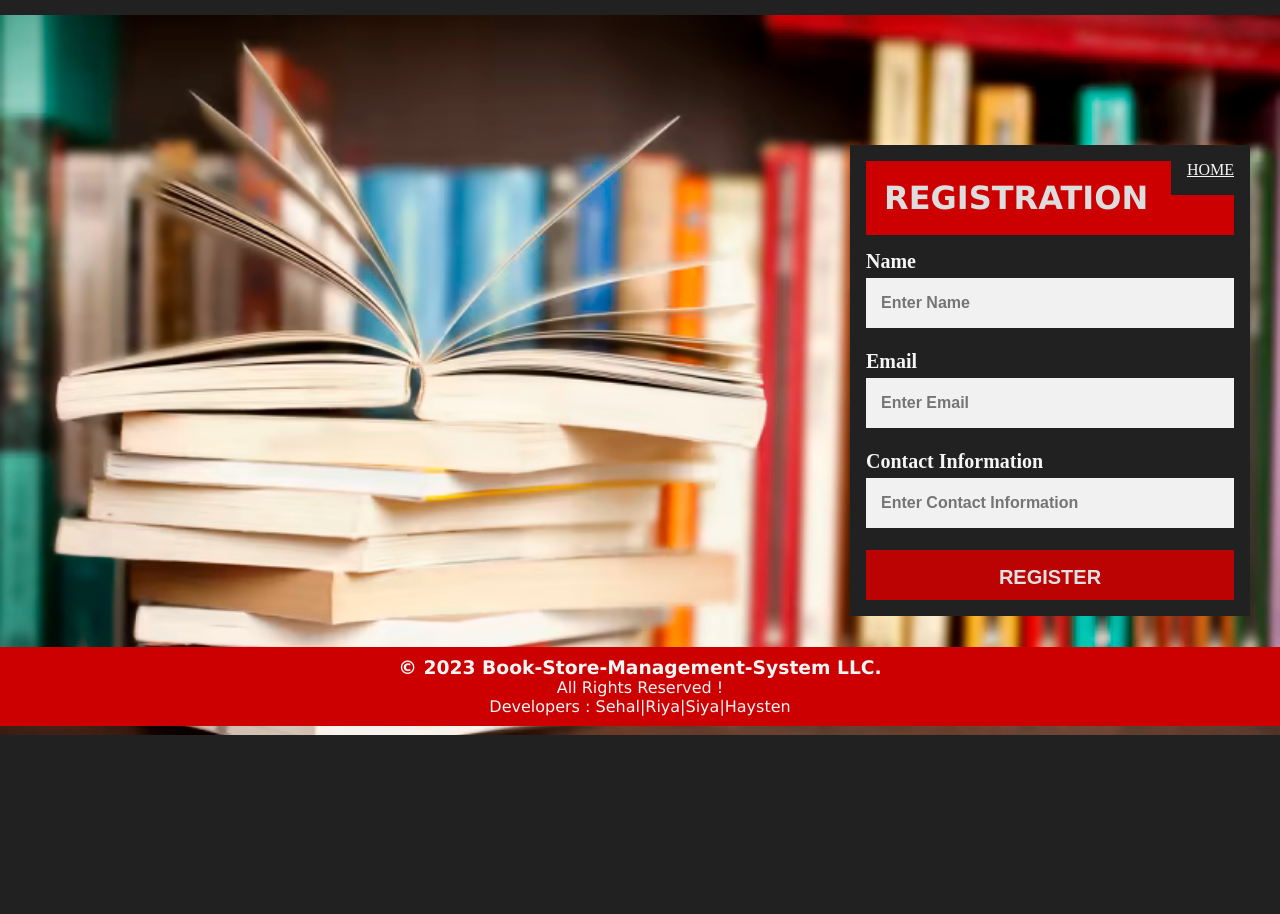
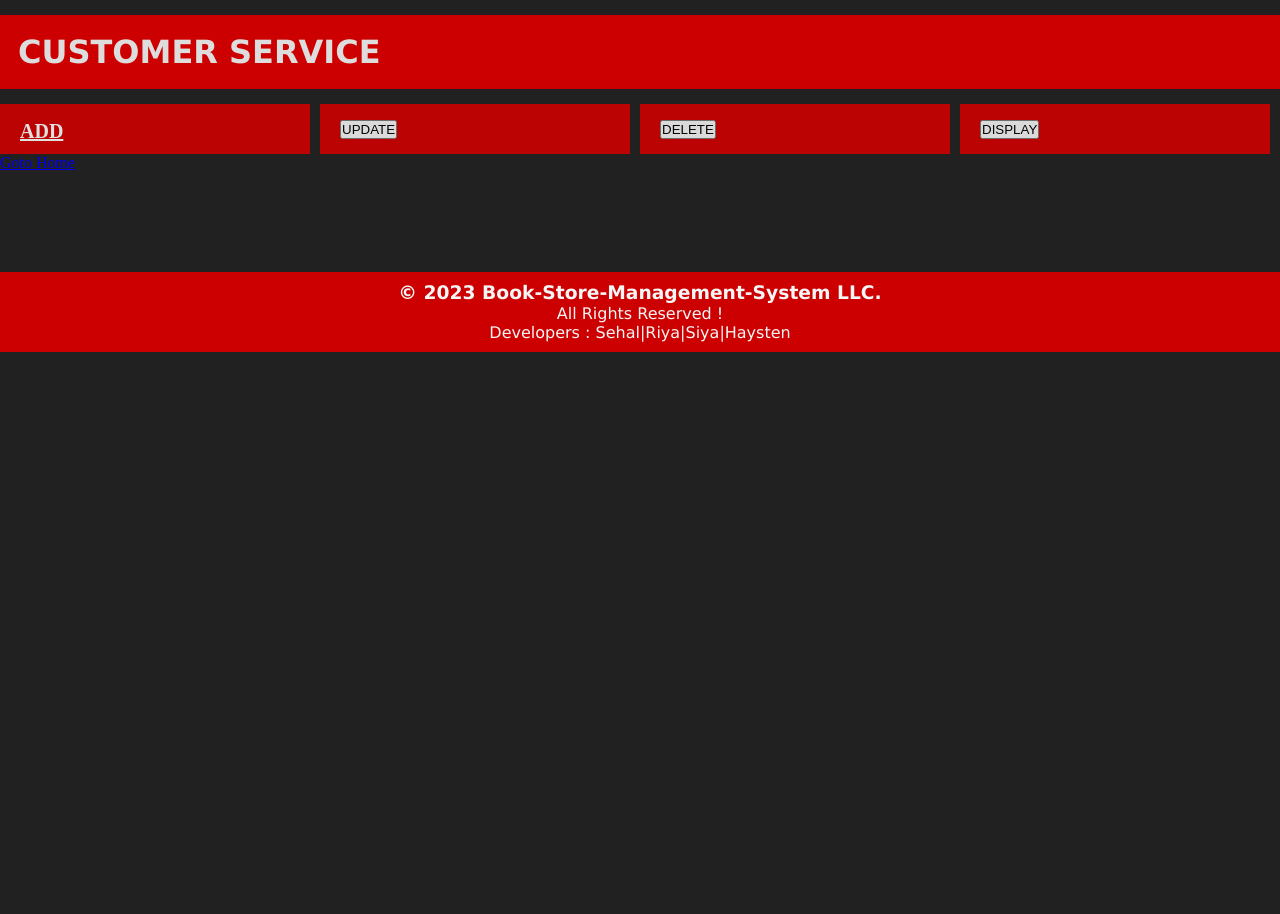
Before and after one commit to Haysten-D-costa/DBMQP-Mini-Project-BMSystem, a PHP site: page /html/customer.html in a window 1280 px wide. Shown: the part 74-988 px from the top of the page. After the commit the page ends 426 px from the top, so only its background shows below. Run offline with PHP 8.4, Linux system fonts and the light colour scheme.

Commit message:
customer page update

```diff
--- a/css/customer.css
+++ b/css/customer.css
@@ -20,48 +20,20 @@ h1 {
 	color: #ddd;
 	padding: 18px;
 	margin-bottom: 15px;
+
+}
+h3{
+	padding-bottom: 1px;
+
+}
+.operation-container {
+    display: flex;
+    align-items: center;
+    justify-content: center;
+    padding-top: 50px;
+    padding-bottom: 50px;
 }
 
-.bg-img {
-	/* The image used */
-	background-image: url("../images/customer1.png");
-
-	/* Control the height of the image */
-	min-height: 720px;
-
-	/* Center and scale the image nicely */
-	background-position: center;
-	background-repeat: no-repeat;
-	background-size: cover;
-	position: relative;
-}
-
-/* Add styles to the form container */
-.container {
-	position: absolute;
-	top: 100;
-	right: 0;
-	margin: 30px;
-	max-height: 500;
-	max-width: 400px;
-	padding: 16px;
-	color: whitesmoke;
-	background-color: #212121;
-}
-
-/* Full-width input fields */
-input[type=text], input[type=password] {
-	width: 100%;
-	padding: 15px;
-	margin: 5px 0 22px 0;
-	border: none;
-	background: #f1f1f1;
-}
-
-input[type=text]:focus, input[type=password]:focus {
-	background-color: #ddd;
-	outline: none;
-}
 
 /* Set a style for the submit button */
 .button {
@@ -78,13 +50,3 @@ input[type=text]:focus, input[type=password]:focus {
 	width: 100%;
 	opacity: 0.9;
 }
-
-.btn:hover {
-	opacity: 1;
-}
-
-.input-boxes {
-	height: 50px;
-	font-weight: bolder;
-	font-size: medium;
-}
--- /dev/null
+++ b/css/customer_delete.css
@@ -0,0 +1,6 @@
+.container {
+
+    display: flex;
+    justify-content: center;
+    align-items: center;
+}
--- a/html/customer.html
+++ b/html/customer.html
@@ -1,6 +1,7 @@
+
 <html>
 	<head>
-	<title>Customer Registration</title>
+		<title>Customer Services</title>
 		<link rel="stylesheet" href="../css/customer.css">
 		<link rel="stylesheet" href="../css/header-footer.css">
 	</head>
@@ -8,24 +9,26 @@
 		<header>
 			<h1 align="center">BOOK STORE MANAGEMENT SYSTEM</h1>
 		</header>
-	<div class="bg-img">
-	  <form action="customer.php" class="container">
-		<h1>REGISTRATION</h1>
+		<div >
+		<form>
+			<h1 >CUSTOMER SERVICE</h1>
+			<div style="display: flex; justify-content: center; align-items: center;">
+				<a href="../html/customer_add.html" target="_blank" class="button">ADD
 
-		<label for="name" class="label"><b>Name</b></label>
-		<input class="input-boxes" type="text" placeholder="Enter Name" name="name" required>
+				</a>
+				<a href="../html/customer_update.html" target="_blank" class="button">
+					<button type="button">UPDATE</button>
+				</a>
+				<a href="../php/customer_delete.php" target="_blank" class="button">
+					<button type="button">DELETE</button>
+				</a>
+				<a href="../php/customer_display.php" target="_blank" class="button">
+					<button type="button">DISPLAY</button>
+				</a>
 
-		<label for="email" class="label"><b>Email</b></label>
-		<input  class="input-boxes" type="text" placeholder="Enter Email" name="email" required>
-
-		<label for="continfo" class="label"><b>Contact Information</b></label>
-		<input class="input-boxes" type="text" placeholder="Enter Contact Information" name="continfo" required>
-
-		<a href="../php/customer_display.php">
-			<button type="submit" class="button" value="Register">REGISTER</button>
-		</a>
+			</div>
 		</form>
-		<a class="container" href="../html/home.html">HOME</a>
+		<a href="../html/home.html" class="links">Goto Home</a>
 		</div>
 		<footer>
 			<h3>&copy; 2023 Book-Store-Management-System LLC.</h3>
```
Also changed, not shown: html/customer_add.html (added, +35 -0 lines), html/customer_update.html (added, +34 -0 lines), php/customer.php (deleted, +0 -65 lines), php/customer_add.php (added, +28 -0 lines), php/customer_delete.php (added, +92 -0 lines), php/customer_display.php (+6 -7 lines), php/customer_update.php (added, +28 -0 lines). Lines whose indentation alone changed are shown as unchanged.
